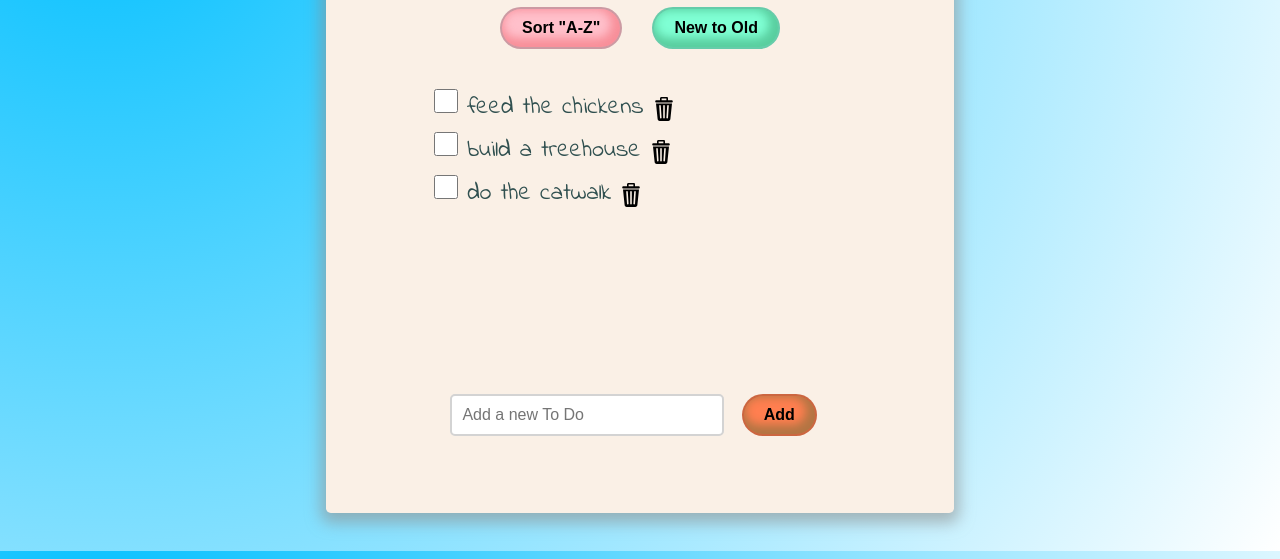
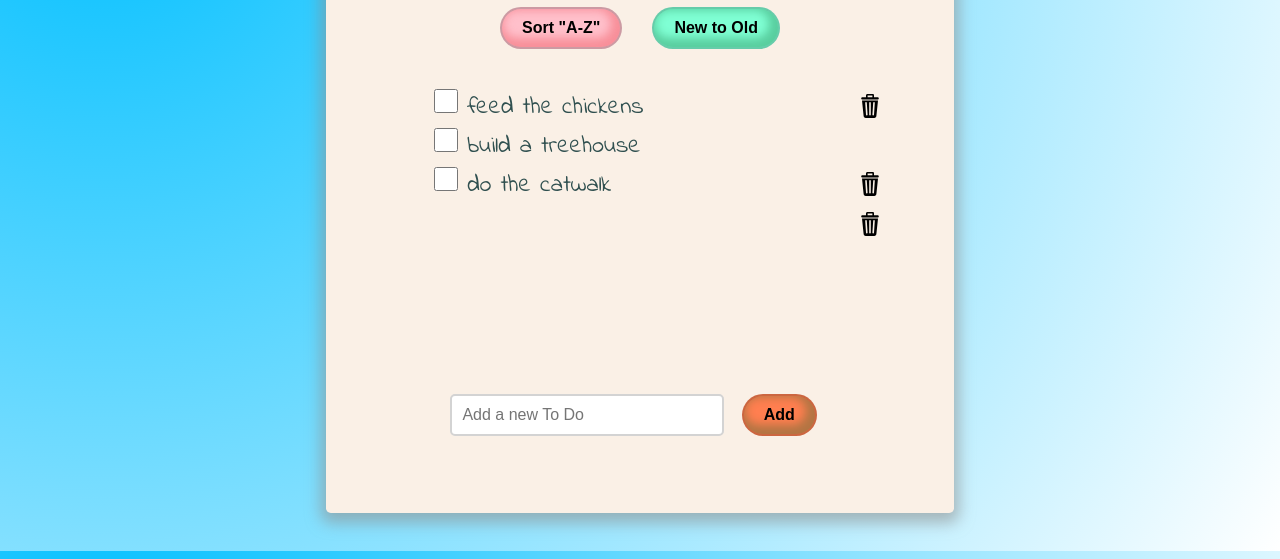
Before and after one commit to fac-13/ab-fac-todo, a website: page index.html in a window 1280 px wide. Shown: the part 249-808 px from the top of the page. Drawn offline with Linux system fonts and the light colour scheme; a web font is replaced by a local one.

Commit message:
Move delete buttons to right of container

```diff
--- a/style.css
+++ b/style.css
@@ -143,6 +143,8 @@ input[type="checkbox"]:checked {
   height: 24px;
   width: 24px;
   border: 1px;
+  float: right;
+  clear: both;
 }
 
 @media screen and (max-width: 500px) {
```
